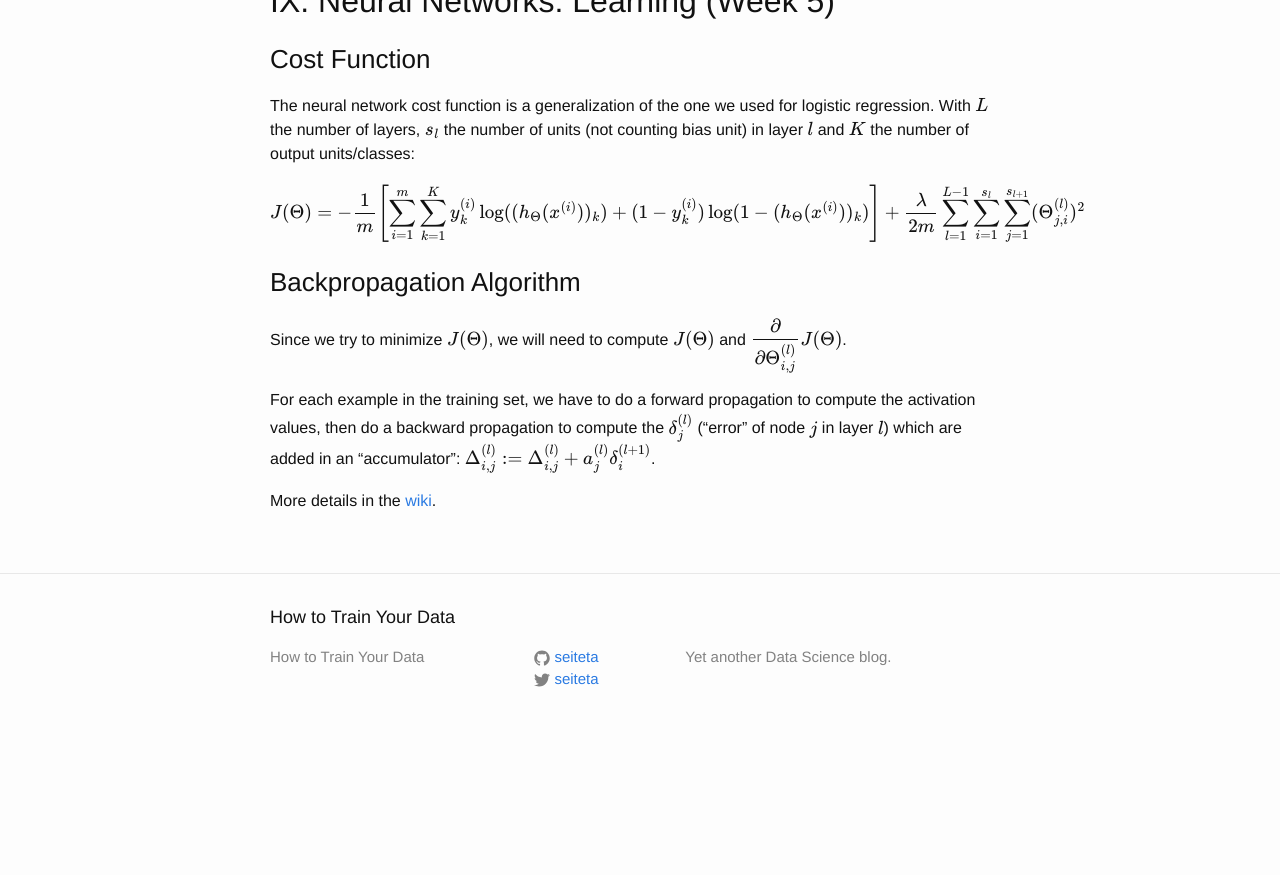
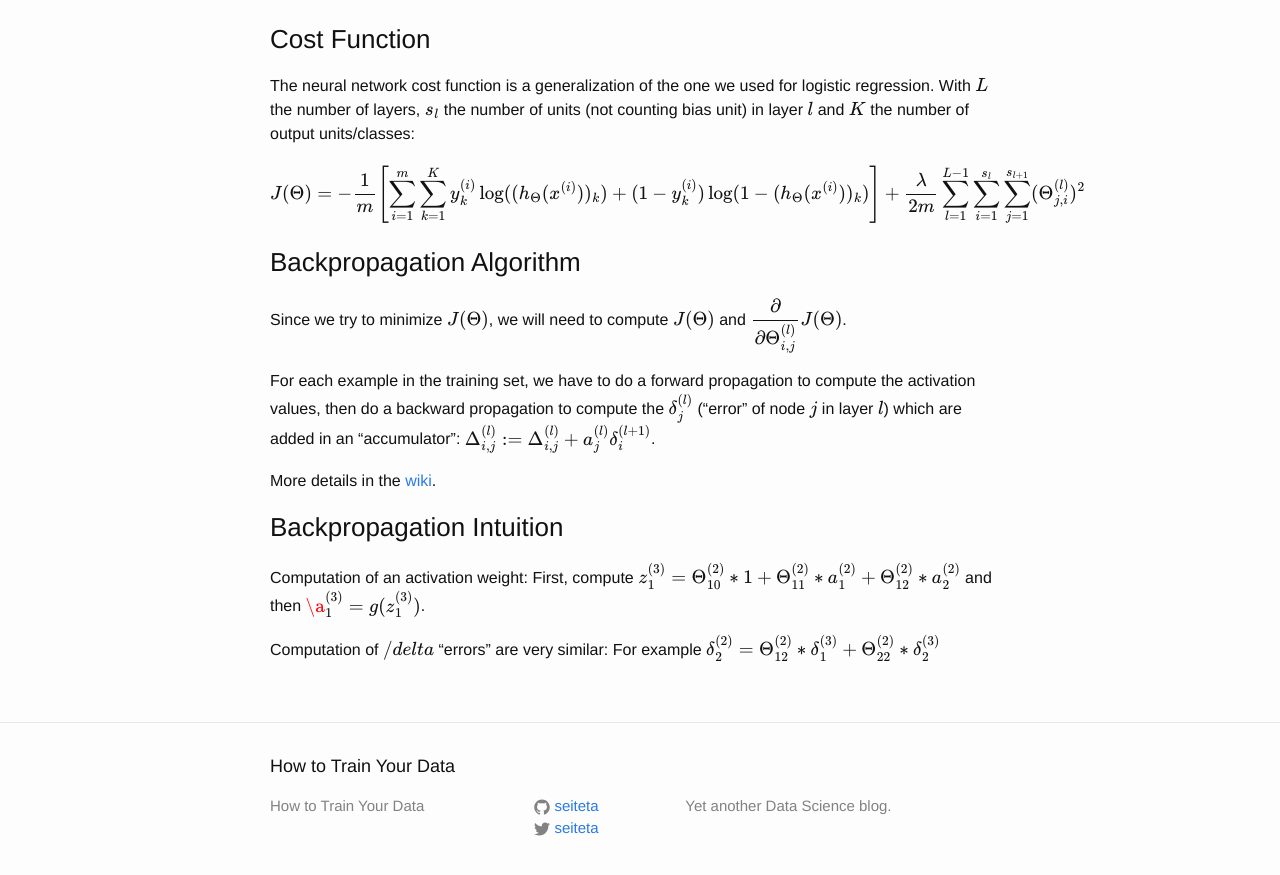
Before and after one commit to seiteta/seiteta.github.io_old, a Jekyll site: the page built from _posts/2014-12-04-machine-learning-notes.md, in a window 1280 px wide and 900 px high, scrolled down 9883 px. Shown: the top 875 px of the window. Built offline with Jekyll 4.4.1, drawn with Linux system fonts in a browser that asks for light colours; formulas are drawn with MathJax 3; before the commit the page ends 10634 px from its top, so only the background shows below that; some of the changed text lies outside the part shown.

Commit message:
Add ##IX ### Backpropagation Intuition

```diff
--- a/_posts/2014-12-04-machine-learning-notes.md
+++ b/_posts/2014-12-04-machine-learning-notes.md
@@ -313,8 +313,8 @@ $$\theta$$ parameters are sometimes called "weights" in the neural networks mode
 
 Considering only the last hidden unit and the output unit, we are doing exactly the same thing as we did in logistic regression, excepted that the neural network, rather than using the original features, is using new features, computed by the hidden unit. More details on the vector implementation can be founded [here](https://share.coursera.org/wiki/index.php/ML:Neural_Networks:_Representation#Model_Representation_II).
 
-* $$a^{(j)} = g(z^{(j)})$$
-* $$z^{(j)} = \Theta^{(j-1)}a^{(j-1)}$$
+* To compute the activations in the layer $$j$$, first we compute $$z^{(j)} = \Theta^{(j-1)}a^{(j-1)}$$
+* And then we apply the sigmoid function: $$a^{(j)} = g(z^{(j)})$$
 
 ### Examples and Intuitions I & II
 
@@ -363,3 +363,11 @@ Since we try to minimize $$J(\Theta)$$, we will need to compute $$J(\Theta)$$ an
 For each example in the training set, we have to do a forward propagation to compute the activation values, then do a backward propagation to compute the $$\delta_j^{(l)}$$ ("error" of node $$j$$ in layer $$l$$) which are added in an "accumulator": $$\Delta^{(l)}_{i,j} := \Delta^{(l)}_{i,j} + a_j^{(l)} \delta_i^{(l+1)}$$.
 
 More details in the [wiki](https://share.coursera.org/wiki/index.php/ML:Neural_Networks:_Learning#Backpropagation_Algorithm).
+
+### Backpropagation Intuition
+
+Computation of an activation weight:
+First, compute $$ z_1^{(3)} =  \Theta^{(2)}_{10} * 1 + \Theta^{(2)}_{11} * a_1^{(2)} + \Theta^{(2)}_{12} * a_2^{(2)}$$ and then $$\a_1^{(3)} = g(z_1^{(3)})$$.
+
+Computation of $$/delta$$ "errors" are very similar:
+For example $$\delta_2^{(2)} = \Theta^{(2)}_{12} * \delta_1^{(3)} + \Theta^{(2)}_{22} * \delta_2^{(3)} $$
```
